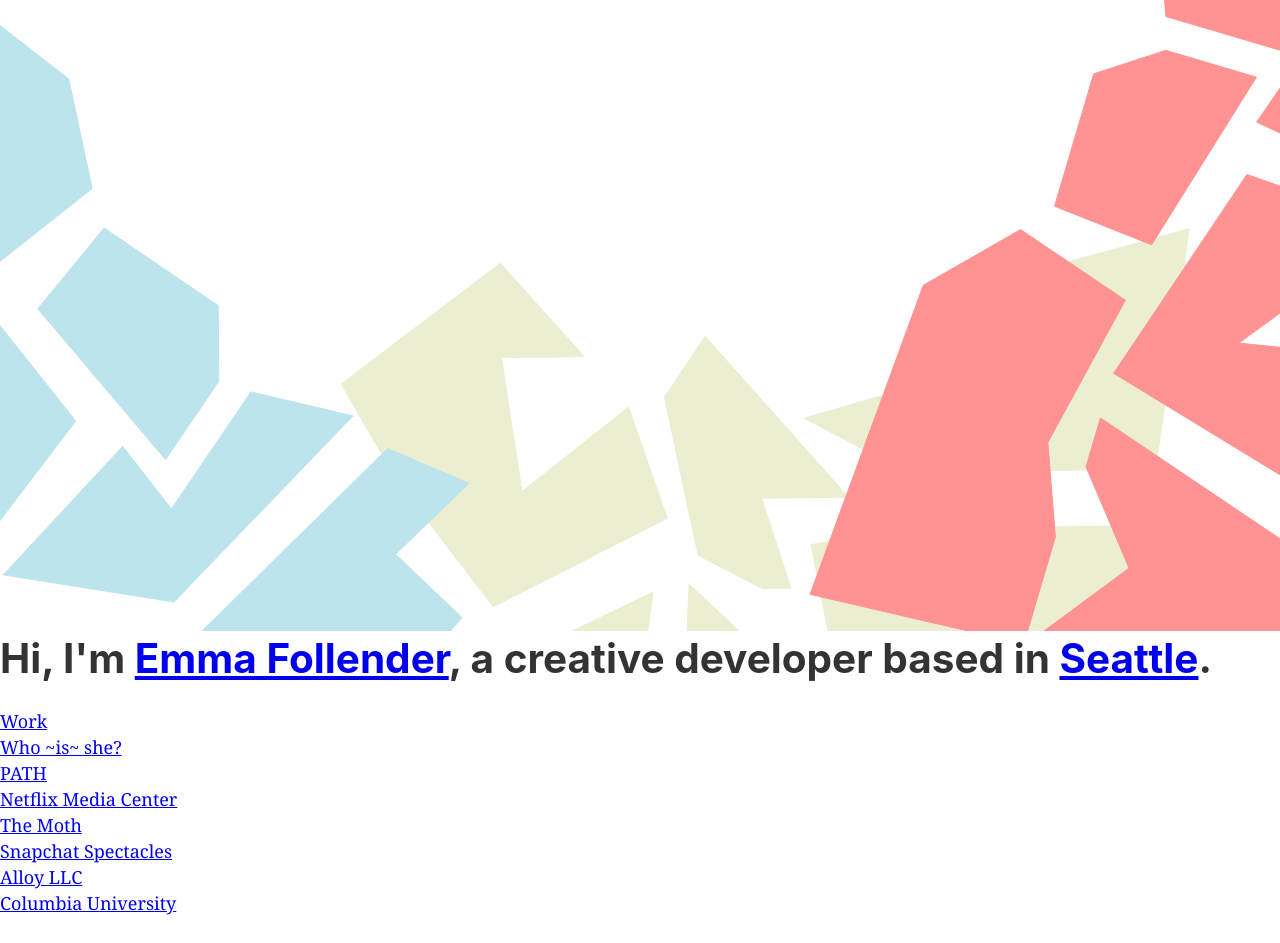
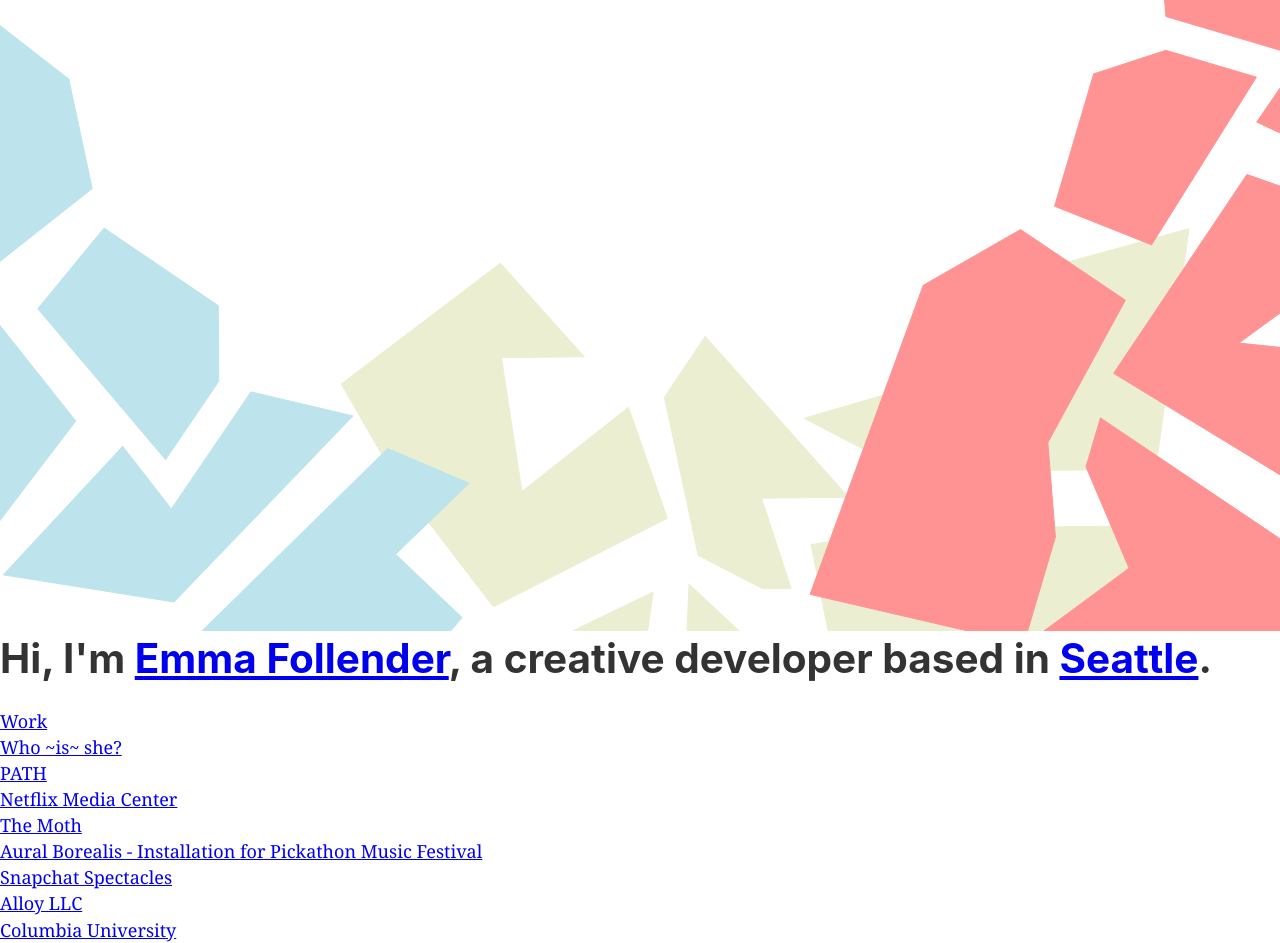
Before and after one commit to efollender/portfolio, a Gatsby site: page /work in a window 1280 px wide. Shown: the part 1135-2078 px from the top of the page. Before the commit the page ends 2052 px from the top, so only its background shows below. Built offline with nearby package versions, Linux system fonts and the light colour scheme; Gatsby itself is replaced by a stand-in of ours.

Commit message:
Added pickathon

```diff
--- a/src/pages/work.js
+++ b/src/pages/work.js
@@ -14,6 +14,10 @@ const works = [
   {
     title: 'The Moth',
     path: 'https://themoth.org'
+  },
+  {
+    title: 'Aural Borealis - Installation for Pickathon Music Festival',
+    path: 'https://www.youtube.com/watch?v=fKGtF8Q5kHQ'
   },
   {
     title: 'Snapchat Spectacles',
```
